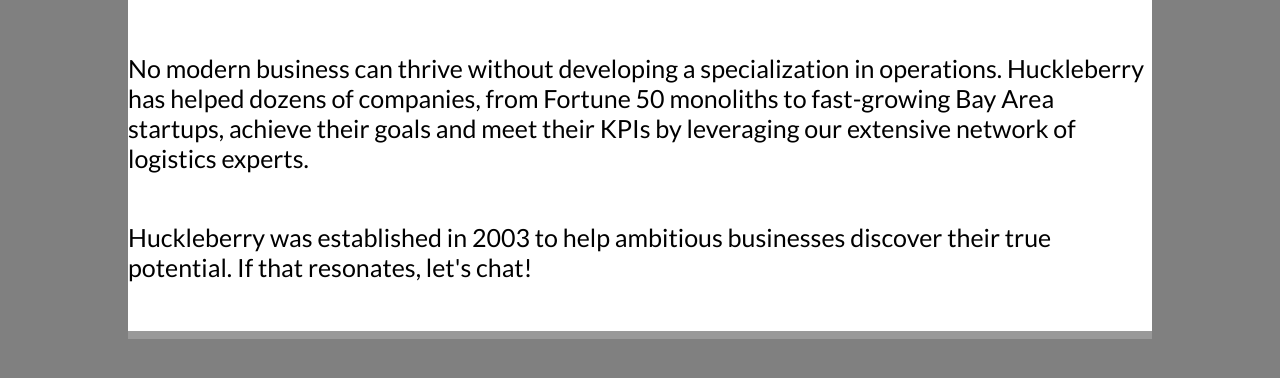
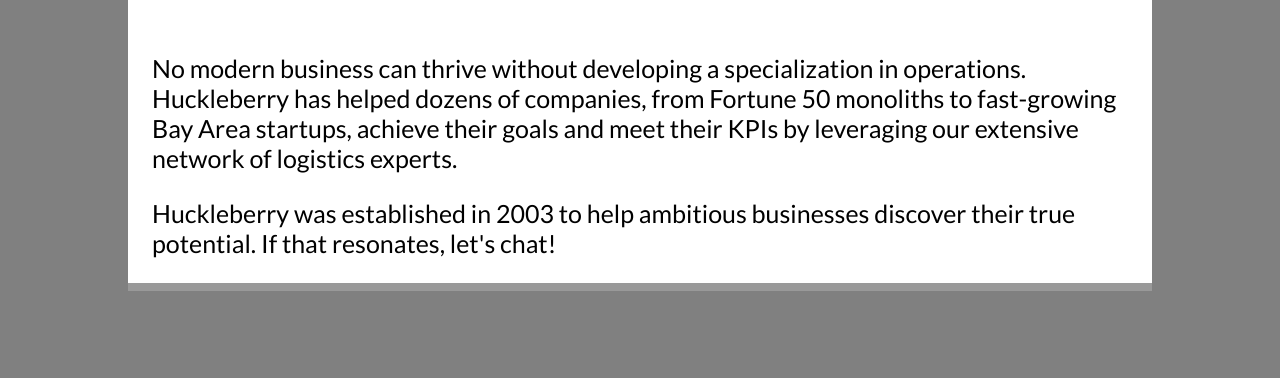
Before and after one commit to eugenia-stefan/huckleberry-main, a plain HTML site: page index.html in a window 1280 px wide. Shown: the part 648-1026 px from the top of the page. After the commit the page ends 1003 px from the top, so only its background shows below. Drawn offline with Linux system fonts and the light colour scheme.

Commit message:
fix: text-padding

```diff
--- a/style.css
+++ b/style.css
@@ -37,5 +37,5 @@
   padding: 16px 32px 16px 32px;
 }
 .card p {
-  padding-bottom: 24px;
+  padding: 0px 24px;
 }
```
